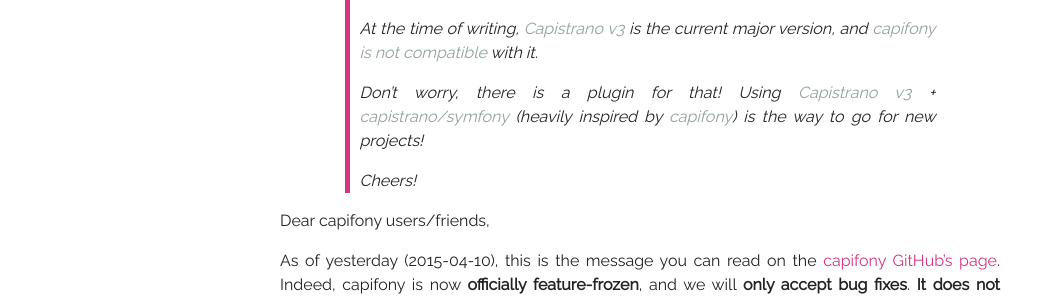
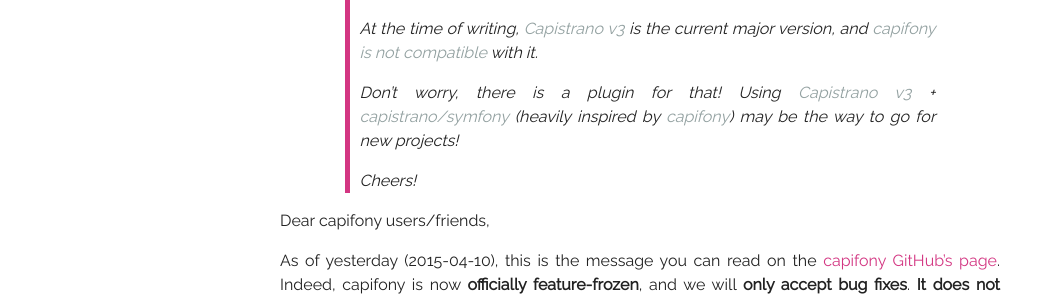
Before and after one commit to willdurand/willdurand.github.io, a Jekyll site: the page built from _posts/2015-04-11-on-capifony-and-its-future.markdown, in a window 1280 px wide and 900 px high. Shown: the part 252-551 px from the top of the window, without its empty margins (0-1064 px from the left). Built offline with Jekyll 4.4.1, drawn with Linux system fonts in a browser that asks for light colours; nearby versions of some CDN libraries; Markdown is read by kramdown in place of the engine named in the settings; comment, search, counter and statistics services are not loaded.

Commit message:
Update 2015-04-11-on-capifony-and-its-future.markdown

```diff
--- a/_posts/2015-04-11-on-capifony-and-its-future.markdown
+++ b/_posts/2015-04-11-on-capifony-and-its-future.markdown
@@ -16,7 +16,7 @@
 >
 > Don't worry, there is a plugin for that! Using *Capistrano v3* +
 > [*capistrano/symfony*](https://github.com/capistrano/symfony) (heavily
-> inspired by *capifony*) is the way to go for new projects!
+> inspired by *capifony*) may be the way to go for new projects!
 >
 > Cheers!
 
```
